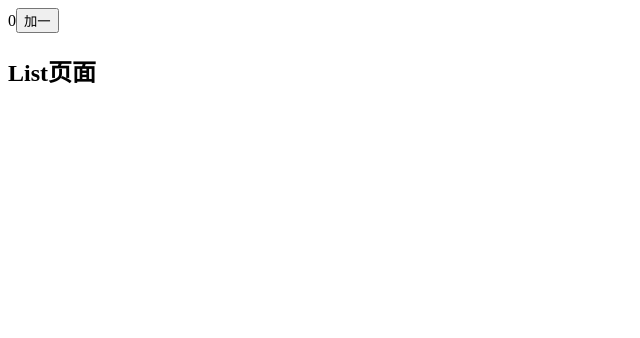
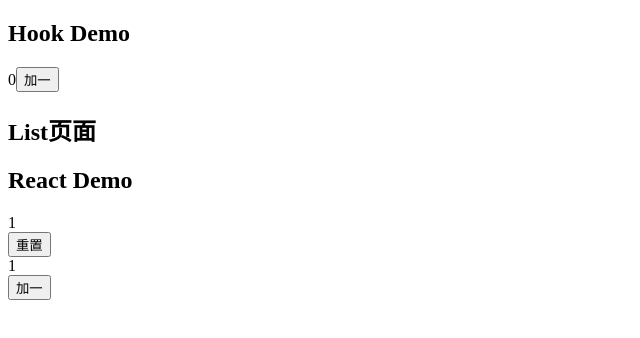
Before and after one commit to mybells/ReactStudy, a React (Create React App) app in the folder React/: page / in a window 1280 px wide. Shown: the top 338 px of the page, without its empty margins (0-640 px from the left). Built offline with nearby package versions, Linux system fonts and the light colour scheme.

Commit message:
PureComponent and shouldComponentUpdate

```diff
--- a/React/src/App.js
+++ b/React/src/App.js
@@ -1,11 +1,18 @@
 import React from 'react';
 import UseEffectDemo from './pages/HookStudy/useEffectDemo'
+import SetStateDemo from './pages/ReactDemo/setStateDemo1'
+import SetStateDemo2 from './pages/ReactDemo/setStateDemo2'
 
 
 function App() {
   return (
     <div>
-      <UseEffectDemo/>
+      <h2>Hook Demo</h2>
+      <UseEffectDemo />
+      <h2>React Demo</h2>
+      <SetStateDemo />
+      {/* PureCompnent和shouldCompnentUpdate */}
+      <SetStateDemo2 />
     </div>
   );
 }
--- /dev/null
+++ b/React/src/pages/ReactDemo/setStateDemo1.js
@@ -0,0 +1,19 @@
+import React, { Component } from 'react'
+
+export default class setStateDemo extends Component {
+  state = { count: 1 }
+
+  btnClick = () => {
+    this.setState({ count: 1 });
+  }
+
+  render() {
+    return (
+      <div>
+        <div> {this.state.count} </div>
+        <button onClick={this.btnClick}>重置</button>
+      </div>
+    )
+  }
+}
+/* setState将count设为原始值还是执行了render方法 */
--- /dev/null
+++ b/React/src/pages/ReactDemo/setStateDemo2.js
@@ -0,0 +1,21 @@
+import React, { PureComponent } from 'react'
+
+export default class setStateDemo extends PureComponent {
+  state = { count: { a: 1 } }
+
+  btnClick = () => {
+    this.state.count.a++;
+    console.log(this.state.count)
+    this.setState({ count: this.state.count });
+  }
+
+  render() {
+    return (
+      <div>
+        <div> {this.state.count.a} </div>
+        <button onClick={this.btnClick}>加一</button>
+      </div>
+    )
+  }
+}
+/* setState将count.a改变不会执行render方法 */
```
Also changed, not shown: React/src/pages/HookStudy/useEffectDemo.js (+8 -8 lines).
